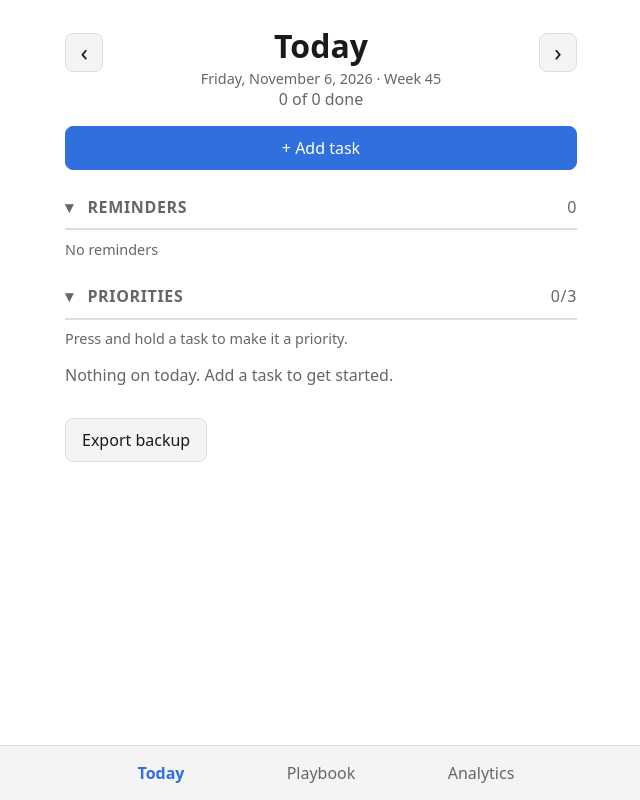
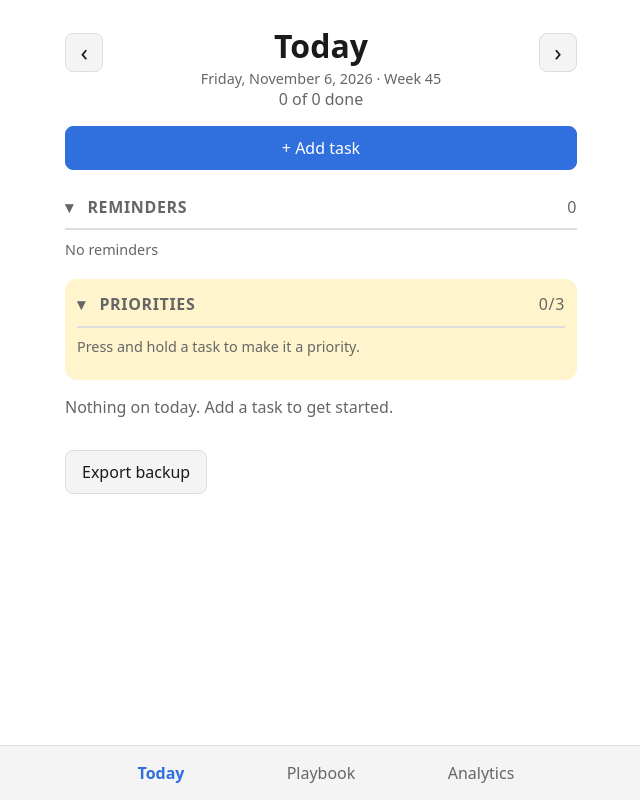
Before and after one commit to jonmorris/ADHD-Plan, a Preact app: page / in a window 1280 px wide. Shown: the whole page, without its empty margins (319-959 px from the left). Built offline with nearby package versions, Linux system fonts and the light colour scheme.

Commit message:
Highlight the Priorities group
The whole Priorities group sits on a soft highlight panel (pale yellow, a
dark olive in dark mode) with rounded corners.

Co-Authored-By: Claude Opus 5.5 <noreply@anthropic.com>
Claude-Session: https://claude.ai/code/session_014ieVGmGqs1GrRUYGrphbUf

```diff
--- a/src/index.css
+++ b/src/index.css
@@ -7,6 +7,7 @@
   --accent: #2f6fde;
   --on-accent: #ffffff;
   --danger: #c62828;
+  --highlight: #fff4cc; /* behind the Priorities group */
   /* Checkbox color per cadence (validated categorical palette, light steps) */
   --c-none: #2a78d6;
   --c-daily: #eb6834;
@@ -27,6 +28,7 @@
     --accent: #6b9cf0;
     --on-accent: #0b1a33;
     --danger: #ef6b6b;
+    --highlight: #2e2914;
     --c-none: #3987e5;
     --c-daily: #d95926;
     --c-weekly: #199e70;
@@ -371,6 +373,22 @@ button.link {
 }
 
 /* Groups */
+
+/* Priorities: the whole group sits on a highlight */
+.priorities {
+  margin-top: 1.25rem;
+  padding: 0.5rem 0.75rem;
+  border-radius: 0.75rem;
+  background: var(--highlight);
+}
+
+.priorities .group-head {
+  margin-top: 0;
+}
+
+.priorities .tasks li:last-child {
+  border-bottom: none;
+}
 
 .group-head {
   display: flex;
```
